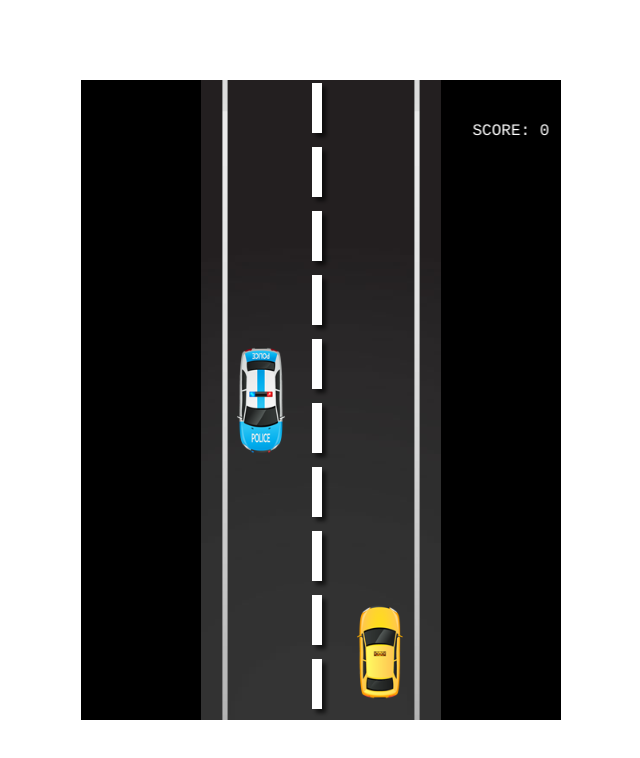
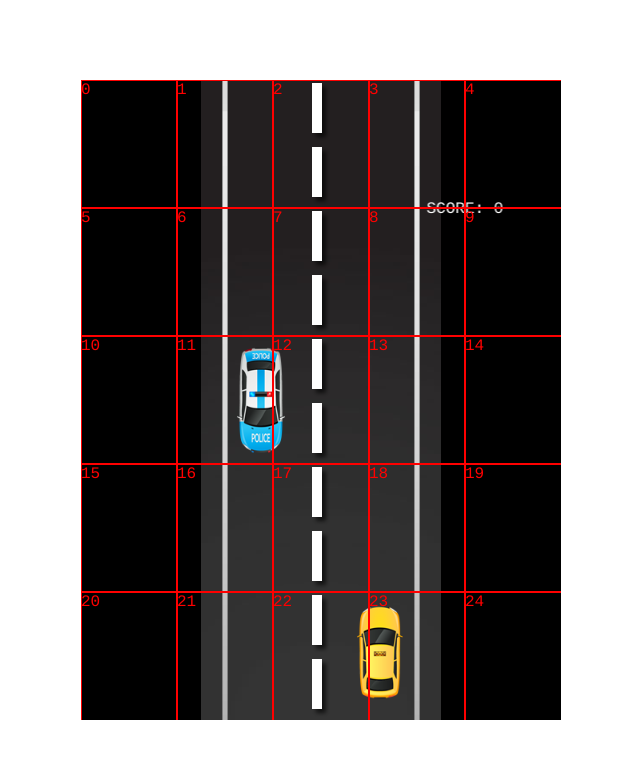
Before and after one commit to placidohoff/roadRun, a plain HTML site: page index.html in a window 1280 px wide. Shown: the whole page, without its empty margins (319-959 px from the left). Drawn offline with Linux system fonts and the light colour scheme; animation ran at ten frames a second.

Commit message:
Added the grid to the screen to help with placement if needed

```diff
--- a/index.html
+++ b/index.html
@@ -2,7 +2,8 @@
 <html lang="en">
 <head>
     <meta charset="UTF-8">
-    <meta name="viewport" content="width=device-width, initial-scale=1.0">
+    <!-- Makes the scrolling not affect the viewport -->
+    <meta name="viewport" content="user-scalable=0, initial-scale=1,minimum-scale=1, maximum-scale=1, width=device-width, minimal-ui=1">
     <title>Road Run</title>
     <style type="text/css">
         body{
@@ -24,6 +25,7 @@
     <script type="text/javascript" src="./js/classes/road.js"></script>
     <script type="text/javascript" src="./js/util/align.js"></script>
     <script type="text/javascript" src="./js/util/collision.js"></script>
+    <script type="text/javascript" src="./js/util/alignGrid.js"></script>
     <script type="text/javascript" src="./js/constants.js"></script>
     <script type="text/javascript" src="./js/classes/mc/model.js"></script>
     <script type="text/javascript" src="./js/classes/mc/controller.js"></script>
--- a/js/main.js
+++ b/js/main.js
@@ -1,10 +1,3 @@
-let gameConfig = {
-    width: 800,
-    height: 600,
-    backgroundColor: 0xecf0f1,
-    scene: [SceneMain]
-}
-
 let gameOptions = {
     scaleMod: .1,
     vSpaceMod: 20
@@ -19,10 +12,17 @@ let emitter;
 //G for Game:
 let G;
 let controller;
+let config;
 
 window.onload = () => {
-    //alert("Ready");
-    let config = {
+    //Determines if tablet or mobile and we will use the appropriate config settings.
+    let isMobile = navigator.userAgent.indexOf("Mobile");
+    if(isMobile == -1){
+        isMobile = navigator.userAgent.indexOf("Tablet");
+    }
+    //Mobile:
+    if(isMobile == -1){
+        config = {
             type: Phaser.Auto,
             width: 480,
             height: 640,
@@ -30,6 +30,19 @@ window.onload = () => {
             backgroundColor: '000',
             scene: [SceneMain]
         }
+
+    }
+    //Tablet or Desktop:
+    else{
+        config = {
+            type: Phaser.Auto,
+            width: window.innerWidth,
+            height: window.innerHeight,
+            parent: 'phaser-game',
+            backgroundColor: '000',
+            scene: [SceneMain]
+        }
+    }
     G = new Constants();
     model = new Model();
     game = new Phaser.Game(config);
--- a/js/sceneMain.js
+++ b/js/sceneMain.js
@@ -28,6 +28,12 @@ class SceneMain extends Phaser.Scene {
         this.sb = new ScoreBox({scene: this});
         this.sb.x = game.config.width -50;
         this.sb.y = 50;
+        //this.sb.setOrigin(0,0)
+
+        this.alignGrid = new AlignGrid({scene:this,rows:5, cols:5})
+        this.alignGrid.showNumbers();
+
+        this.alignGrid.placeAtIndex(9, this.sb);
 
 
     }
--- /dev/null
+++ b/js/util/alignGrid.js
@@ -0,0 +1,89 @@
+class AlignGrid
+{
+    constructor(config)
+    {
+        this.config = config;
+        if(!config.scene){
+            console.log("Missing Scene");
+            return;
+        }
+        if(!config.rows){
+            config.rows = 5;
+        }
+        if(!config.cols){
+            config.cols = 5;
+        }
+        if(!config.height){
+            config.height = game.config.height;
+        }
+        if(!config.width){
+            config.width = game.config.width;
+        }
+
+        //Make the scene accessable via state
+        this.scene = config.scene;
+
+        //We define the width.height of each grid-cell
+        this.cw = config.width/config.cols;
+        this.ch = config.height/config.rows;
+    }
+
+    //With this we can make the grid visible to us
+    show()
+    {
+        this.graphics = this.scene.add.graphics();
+        //Line thickness and color:
+        this.graphics.lineStyle(2, 0xff0000);
+
+        //Set the grids to be drawn vertically
+        for(let i = 0; i < this.config.width; i += this.cw){
+            //The following moves our graphics 'cursor' to the appropriate 'x' spot, then draws a vertical line, stopping at a spot which we specify to be the height of the screen.
+            this.graphics.moveTo(i,0);
+            this.graphics.lineTo(i, this.config.height);
+        }
+        //Set the grids to be drawn horizontally
+        for(let i = 0; i < this.config.height; i += this.ch){
+            //The following moves our graphics 'cursor' to the appropriate 'x' spot, then draws a vertical line, stopping at a spot which we specify to be the height of the screen.
+            this.graphics.moveTo(0,i);
+            this.graphics.lineTo(this.config.width, i);
+        }
+
+        //This actually draws the line. Looks the graphics objects stores where to draw lines to all within the forLoop before actually drawing. It stores then draws at once?
+        this.graphics.strokePath();
+    }
+
+    //Logic to place an obj where we want on the grid:
+    placeAt(xx, yy, obj)
+    {
+        //Calculate Position based on cellwidth and cellheight:
+        let x2 = this.cw * xx;
+        let y2 = this.ch * yy;
+
+        obj.x = x2;
+        obj.y = y2;
+    }
+
+    //More simplified, treats each grid cell as an index, we pass in which index we want to place the obj at.
+    placeAtIndex(index, obj)
+    {
+        let yy = Math.floor(index/this.config.cols);
+        let xx = index - (yy * this.config.cols);
+
+        this.placeAt(xx, yy, obj);
+    }
+
+    showNumbers()
+    {
+        this.show()
+        let count = 0;
+        for(let i = 0; i < this.config.rows; i++){
+            for(let j = 0; j < this.config.cols; j++){
+                let numText = this.scene.add.text(0,0,count,{color: '#ff0000'});
+                numText.setOrigin(0, 0);
+                this.placeAtIndex(count, numText);
+
+                count++;
+            }
+        }
+    }
+}
```
Lines whose indentation alone changed are shown as unchanged.
